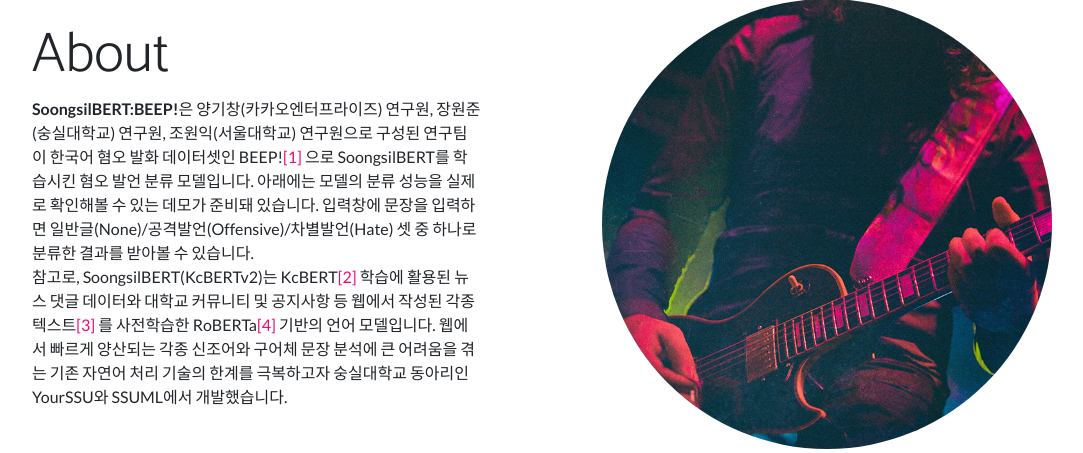
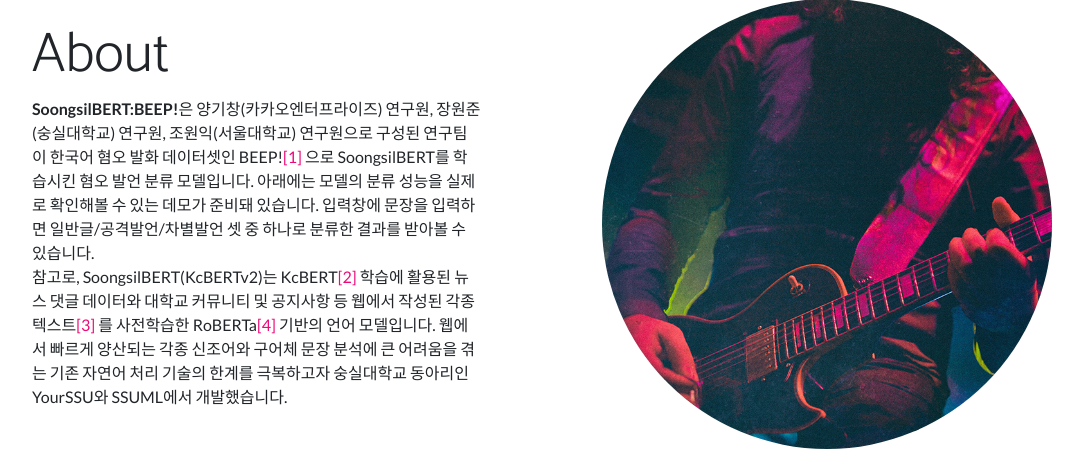
Before and after one commit to jason9693/SoongsilBERT-base-beep-deploy, a Flask app: page / in a window 1280 px wide. Shown: the part 736-1189 px from the top of the page, without its empty margins (98-1181 px from the left). Run offline with Flask 2, Linux system fonts and the light colour scheme; some libraries are stand-ins or nearby versions.

Commit message:
html수정

```diff
--- a/templates/index.html
+++ b/templates/index.html
@@ -146,7 +146,7 @@
                             <p><b>SoongsilBERT:BEEP!</b>은 양기창(카카오엔터프라이즈) 연구원, 장원준(숭실대학교) 연구원, 조원익(서울대학교) 연구원으로 구성된 연구팀이 한국어 혐오 발화 데이터셋인 BEEP!<a href="#note1" id="ref1" title="Moon et al., 2019">[1]</a>
                                 으로 SoongsilBERT를 학습시킨 혐오 발언 분류 모델입니다.
                                 아래에는 모델의 분류 성능을 실제로 확인해볼 수 있는 데모가 준비돼 있습니다.
-                                입력창에 문장을 입력하면 일반글(None)/공격발언(Offensive)/차별발언(Hate) 셋 중 하나로 분류한 결과를 받아볼 수 있습니다.
+                                입력창에 문장을 입력하면 일반글/공격발언/차별발언 셋 중 하나로 분류한 결과를 받아볼 수 있습니다.
                                 <br>
                                 참고로, SoongsilBERT(KcBERTv2)는 KcBERT<a href="#note2" id="ref2" title="Lee et al., 2020">[2]</a> 학습에 활용된 뉴스 댓글 데이터와 대학교 커뮤니티 및 공지사항 등 웹에서 작성된
                                 각종 텍스트<a href="#note3" id="ref3" title="구어체 데이터">[3]</a> 를 사전학습한
```
